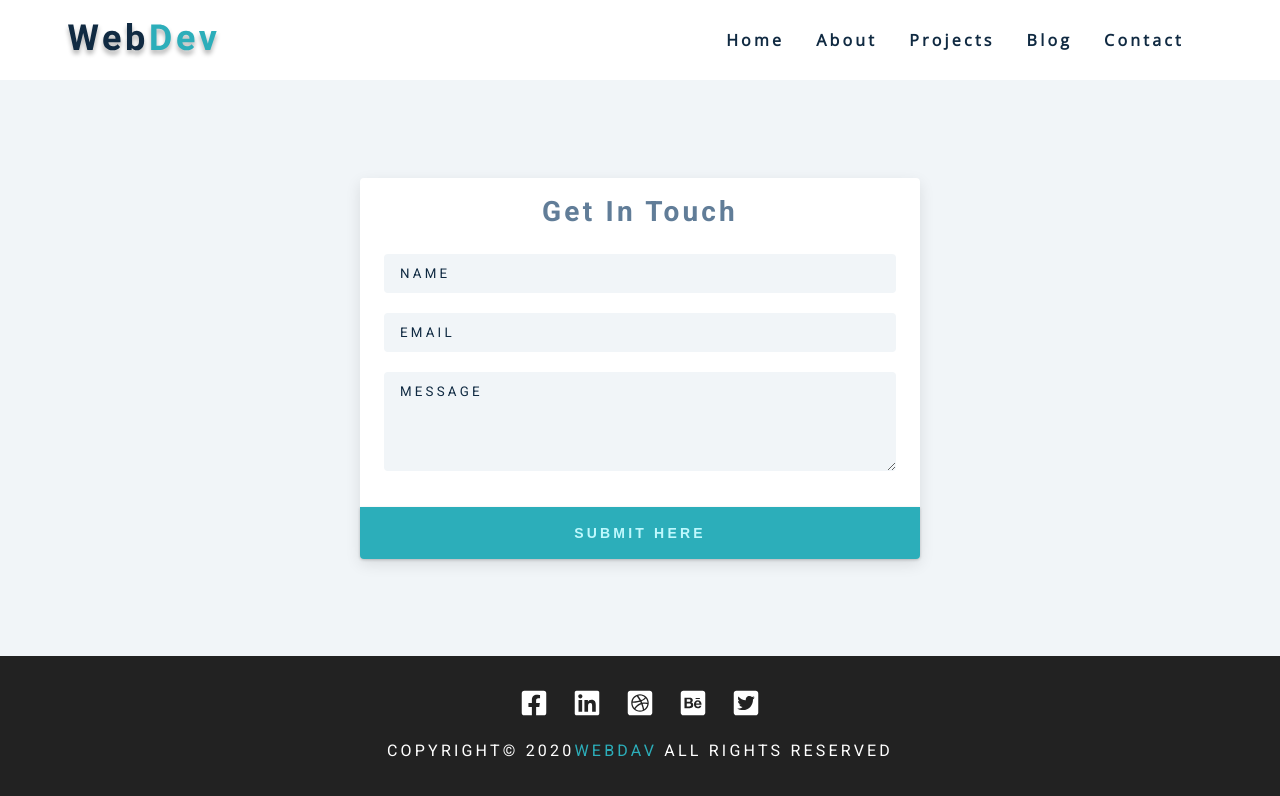
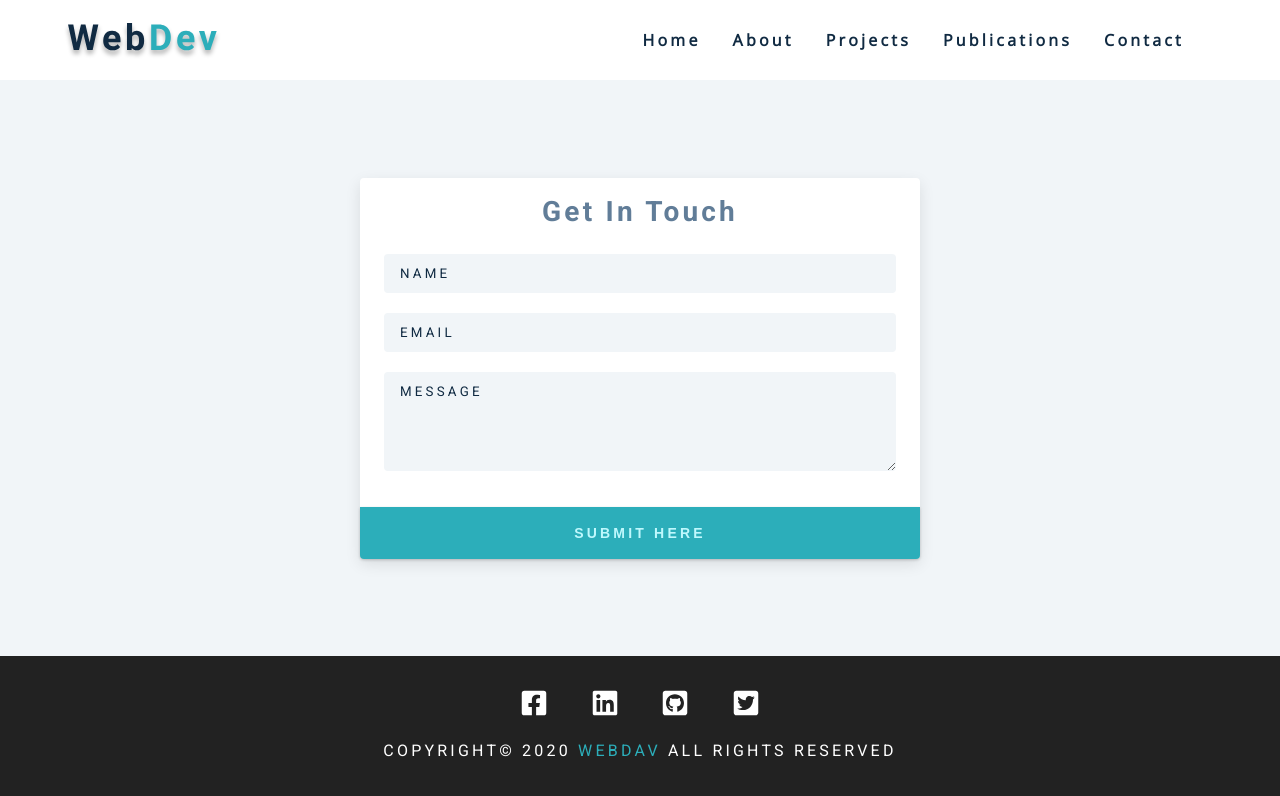
Before and after one commit to acushlakoncept/portfolio, a Gatsby site: page /contact in a window 1280 px wide. Built offline with nearby package versions, Linux system fonts and the light colour scheme; Gatsby itself is replaced by a stand-in of ours.

Commit message:
update links for publications

```diff
--- a/gatsby-node.js
+++ b/gatsby-node.js
@@ -15,7 +15,7 @@ exports.createPages = async ({ graphql, actions }) => {
 
   result.data.blogs.nodes.forEach(blog => {
     createPage({
-      path: `/blogs/${blog.slug}`,
+      path: `/publications/${blog.slug}`,
       component: path.resolve(`src/templates/blog-template.js`),
       context: {
         slug: blog.slug,
--- a/src/components/Footer.js
+++ b/src/components/Footer.js
@@ -7,7 +7,7 @@ const Footer = () => {
         <SocialLinks styleClass="footer-links"></SocialLinks>
         <h4>
           copyright&copy; {new Date().getFullYear()}
-          <span>WebDav</span> all rights reserved
+          <span> WebDav</span> all rights reserved
         </h4>
       </div>
     </footer>
--- a/src/constants/links.js
+++ b/src/constants/links.js
@@ -18,7 +18,7 @@ const data = [
   },
   {
     id: 4,
-    text: "blog",
+    text: "publications",
     url: "/blog/",
   },
   {
--- a/src/constants/socialLinks.js
+++ b/src/constants/socialLinks.js
@@ -2,7 +2,7 @@ import React from "react"
 import {
   FaFacebookSquare,
   FaLinkedin,
-  FaDribbbleSquare,
+  FaGithubSquare,
   FaBehanceSquare,
   FaTwitterSquare,
 } from "react-icons/fa"
@@ -11,27 +11,22 @@ const data = [
   {
     id: 1,
     icon: <FaFacebookSquare className="social-icon"></FaFacebookSquare>,
-    url: "https://www.twitter.com",
+    url: "https://facebook.com/acushlakoncept",
   },
   {
     id: 2,
     icon: <FaLinkedin className="social-icon"></FaLinkedin>,
-    url: "https://www.twitter.com",
+    url: "https://www.linkedin.com/in/acushlakoncept",
   },
   {
     id: 3,
-    icon: <FaDribbbleSquare className="social-icon"></FaDribbbleSquare>,
-    url: "https://www.twitter.com",
+    icon: <FaGithubSquare className="social-icon"></FaGithubSquare>,
+    url: "https://github.com/acushlakoncept",
   },
   {
     id: 4,
-    icon: <FaBehanceSquare className="social-icon"></FaBehanceSquare>,
-    url: "https://www.twitter.com",
-  },
-  {
-    id: 5,
     icon: <FaTwitterSquare className="social-icon"></FaTwitterSquare>,
-    url: "https://www.twitter.com",
+    url: "https://twitter.com/acushlakoncept",
   },
 ]
 const links = data.map(link => {
```
